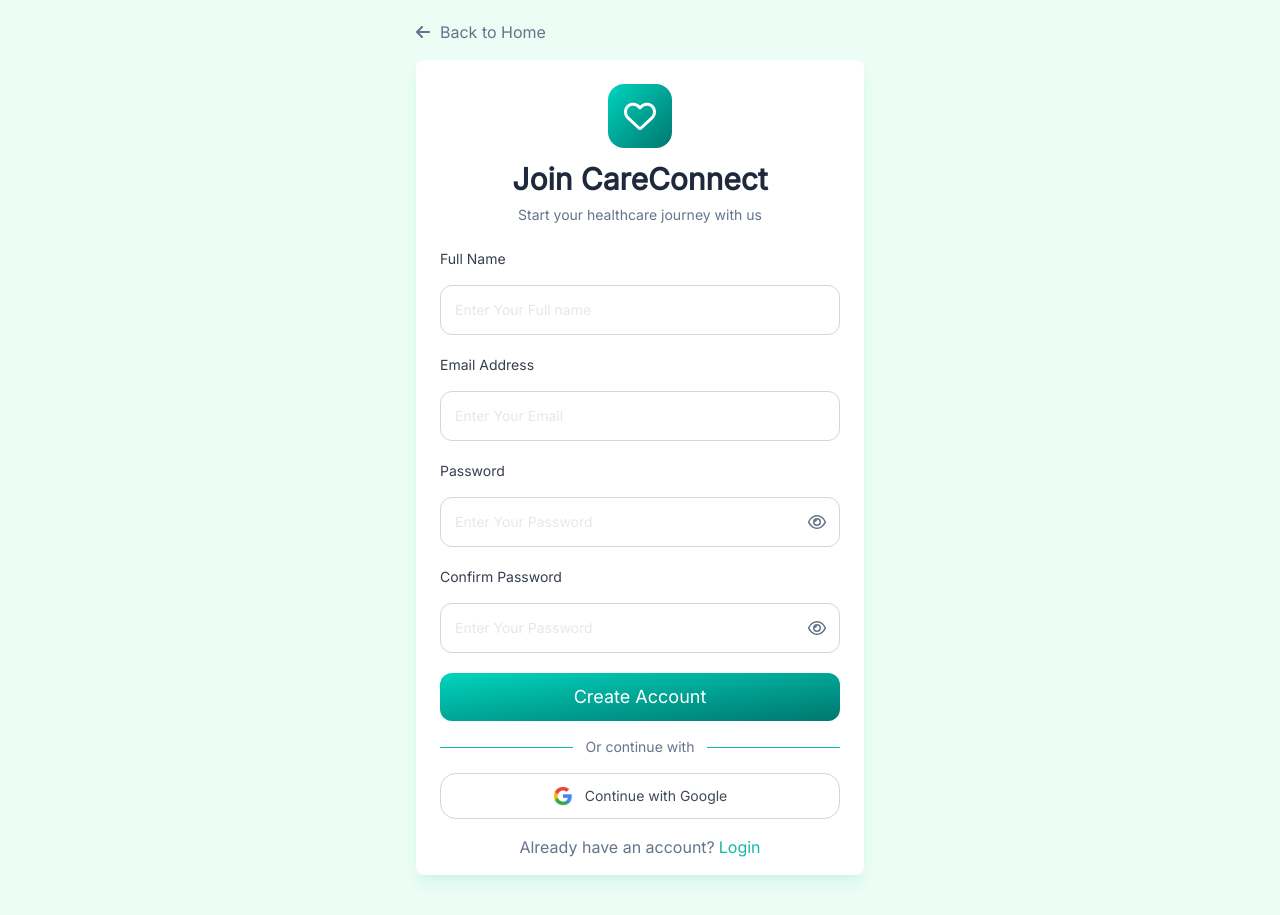
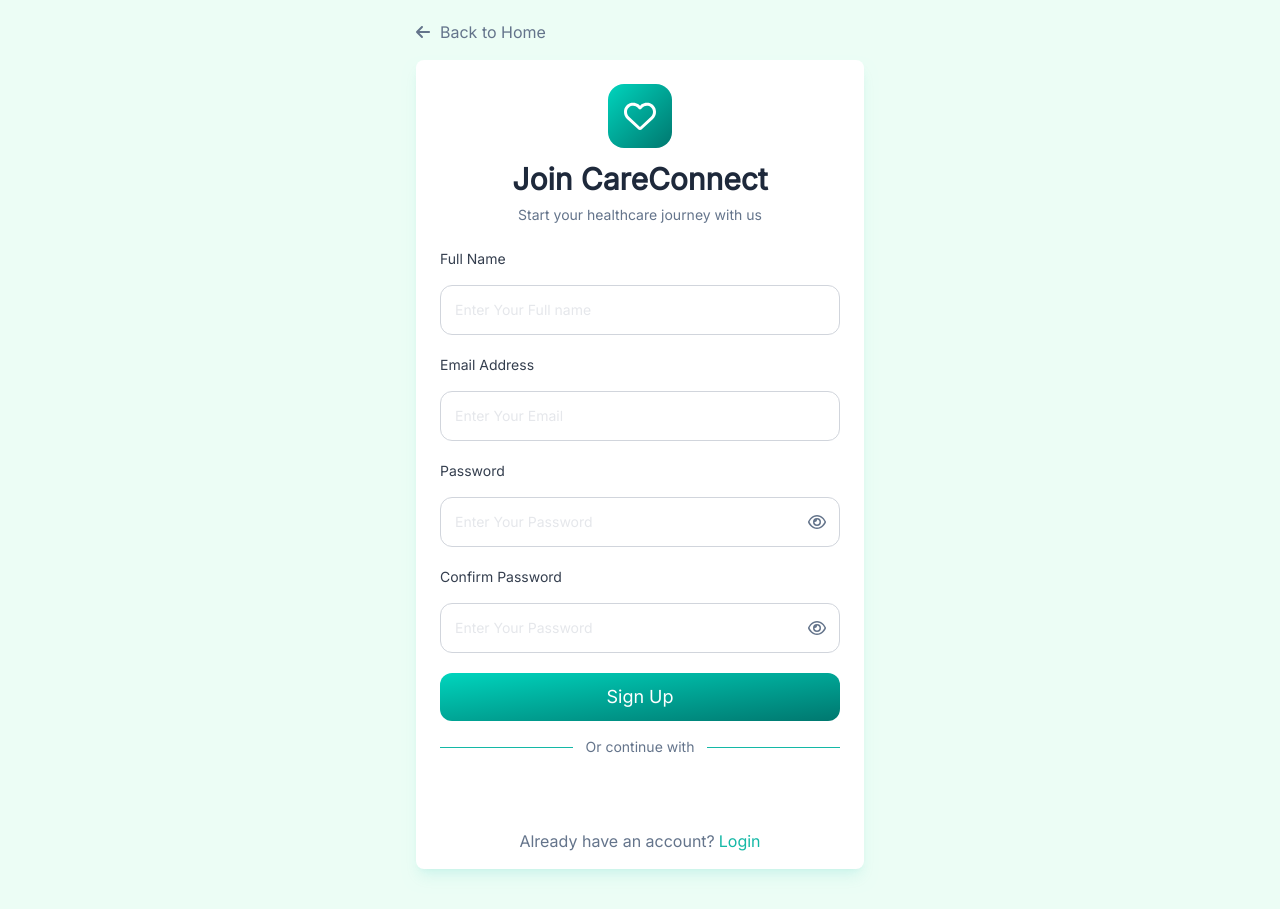
Before and after one commit to shamilEllikkal/healthConnect-frontend, a React (Vite) app: page /signup in a window 1280 px wide. Built offline with nearby package versions, Linux system fonts and the light colour scheme.

Commit message:
google auth setted

```diff
--- a/package.json
+++ b/package.json
@@ -20,9 +20,12 @@
     "@fortawesome/react-fontawesome": "^0.2.2",
     "@hookform/resolvers": "^5.1.1",
     "@mui/material": "^7.2.0",
+    "@react-oauth/google": "^0.12.2",
     "@tailwindcss/vite": "^4.1.11",
     "axios": "^1.10.0",
+    "better-auth": "^1.3.2",
     "chroma-js": "^3.1.2",
+    "jwt-decode": "^4.0.0",
     "lucide-react": "^0.525.0",
     "react": "^19.1.0",
     "react-dom": "^19.1.0",
--- a/src/components/UserSettings.jsx
+++ b/src/components/UserSettings.jsx
@@ -1,8 +1,11 @@
-import React from 'react';
 
 const UserSettings = () => {
+
   return (
-   <div></div>
+   <div className='pl-70 bg-bg w-full min-h-dvh'><h1>
+   Coming soon....
+    </h1>
+    </div>
   );
 };
 
--- a/src/main.jsx
+++ b/src/main.jsx
@@ -4,11 +4,14 @@
 import './App.css'
 import App from './App.jsx'
 import './fontawesome.js'
+import { GoogleOAuthProvider } from '@react-oauth/google'
 
 createRoot(document.getElementById('root')).render(
   <StrictMode>
+    <GoogleOAuthProvider clientId='83208994512-qudtv69fgtnd1fejds5a6p5lpskmikuo.apps.googleusercontent.com'>
     <BrowserRouter>
       <App />
     </BrowserRouter>
+    </GoogleOAuthProvider>
   </StrictMode>,
 )
--- a/src/pages/Login.jsx
+++ b/src/pages/Login.jsx
@@ -8,10 +8,13 @@
 import { useForm } from "react-hook-form";
 import { yupResolver } from "@hookform/resolvers/yup";
 import * as yup from "yup";
-import React, { useState } from "react";
+import React, { useEffect, useState } from "react";
 import { Link, useNavigate } from "react-router-dom";
 import axios from "../axiosInstance";
 import toast from "react-hot-toast";
+import { GoogleLogin } from '@react-oauth/google';
+import {jwtDecode} from "jwt-decode";
+
 
 const schema = yup.object().shape({
   email: yup.string().email("*Invalid email").required("*Email is required"),
@@ -23,7 +26,7 @@
 
 const Login = () => {
 
-  const [authLoading,setAuthLoading] = useState(false)
+  const [authLoading,setAuthLoading] = useState(false);
 
   const {
     register,
@@ -36,9 +39,31 @@
 
   const navigate = useNavigate();
 
+  const onGoogleSubmit = async(data)=>{
+    console.log(data)
+    const {email,sub} = data;
+    const value = {email:email,password:sub}
+  await axios.post("/auth/login",value).then((res)=>{
+     localStorage.setItem("token", res.data.accessToken);
+      localStorage.setItem("user", JSON.stringify(res.data.user));
+       if( res.data.user.role=== "admin"){
+      navigate("/admin")
+    }else{
+      navigate("/dashboard/bookappointment");}
+      toast.success("Logined successfully.");
+    }).catch((err)=>{
+      console.log(err.response.data)
+      toast.error("User not Found")
+  })
+  }
+
+  useEffect(()=>{
+
+  })
+
   const onSubmit = async (data) => {
     setAuthLoading(true)
- await axios.post("/auth/login", data).then((res) => {
+ await axios.post("/auth/login", data  ).then((res) => {
       localStorage.setItem("token", res.data.accessToken);
       localStorage.setItem("user", JSON.stringify(res.data.user));
     if( res.data.user.role=== "admin"){
@@ -153,7 +178,7 @@
             </div>
 
             <button className=" flex items-center justify-center text-[18px] h-[48px] w-full text-white bg-gradient-to-br from-teal-400 to-teal-700 font-medium text-lg  py-2 px-4 rounded-xl hover:shadow-lg transition  duration-300 ease-in-out ">
-             {authLoading ? (<div className="w-7 h-7 border-4 border-white border-t-teal-600 rounded-full animate-spin"></div>) : ("Sign Up")}
+             {authLoading ? (<div className="w-7 h-7 border-4 border-white border-t-teal-600 rounded-full animate-spin"></div>) : ("Sign In")}
             </button>
           </form>
         </div>
@@ -166,12 +191,21 @@
             <div className="bg-teal h-[1px] w-[33.33333%] "></div>
           </div>
           <div className="  ">
-            <button className="flex items-center justify-center w-full border-gray-300 border-1 p-3 rounded-2xl hover:shadow">
+            {/* <button className="flex items-center justify-center w-full border-gray-300 border-1 p-3 rounded-2xl hover:shadow">
               <img src="/google.webp" alt="" className="w-5 h-5 mr-3 " />
               <h3 className="text-text/85 text-sm font-medium  ">
                 Continue with Google
               </h3>
-            </button>
+            </button> */}
+            <GoogleLogin
+  onSuccess={credentialResponse => {
+    const decoded = jwtDecode(credentialResponse.credential)
+   onGoogleSubmit(decoded)
+  }}
+  onError={() => {
+    console.log('Login Failed');
+  }}
+/>
           </div>
           <div className="flex items-center justify-center gap-1 p-4">
             <h3 className="text-text-muted text-base ">
--- a/src/pages/Signup.jsx
+++ b/src/pages/Signup.jsx
@@ -10,10 +10,11 @@
 import { yupResolver } from "@hookform/resolvers/yup";
 import * as yup from "yup";
 import { useState } from "react";
-import { Link, Links ,useNavigate } from "react-router-dom";
+import { Link, Links, useNavigate } from "react-router-dom";
 import axios from "../axiosInstance.js";
-import toast from 'react-hot-toast';
-
+import toast from "react-hot-toast";
+import { jwtDecode } from "jwt-decode";
+import { GoogleLogin } from "@react-oauth/google";
 
 const schema = yup.object().shape({
   name: yup
@@ -33,9 +34,36 @@
     .oneOf([yup.ref("password")], "Passwords must match"),
 });
 
+const Signup = () => {
+  const onGoogleSubmit = async (data) => {
+   setAuthLoading(true);
+    const { name, email, sub } = data;
+    const value = {
+      name: name,
+      email: email,
+      password: sub,
+    };
+    await axios
+      .post("/auth/register", value)
+      .then((res) => {
+        console.log(res.data);
+        localStorage.setItem("token", res.data.accessToken);
+        localStorage.setItem("user", JSON.stringify(res.data.user));
 
-const Login = () => {
+        navigate("/login");
+      })
+      .catch((err) => {
+        console.log(err.response.data.message);
 
+        toast.error("Error Occured");
+        console.log("an error occured", err);
+      });
+
+    reset(); // Clear form
+     setAuthLoading(false);
+  };
+
+  const [authLoading, setAuthLoading] = useState(false);
 
   const {
     register,
@@ -46,35 +74,38 @@
     resolver: yupResolver(schema),
   });
 
-    const navigate = useNavigate();
+  const navigate = useNavigate();
 
-  const onSubmit = (value) => {
-    const {name,email,password} = value ;
-   const data = {
-    name:name,
-    email:email,
-    password:password
-   }
-    axios.post('/auth/register',data).then((res)=>{
-      console.log(res.data)
-      localStorage.setItem("token",res.data.accessToken)
-      localStorage.setItem("user",JSON.stringify(res.data.user))
+  const onSubmit = async (value) => {
+    setAuthLoading(true);
+    const { name, email, password } = value;
+    const data = {
+      name: name,
+      email: email,
+      password: password,
+    };
+    await axios
+      .post("/auth/register", data)
+      .then((res) => {
+        console.log(res.data);
+        localStorage.setItem("token", res.data.accessToken);
+        localStorage.setItem("user", JSON.stringify(res.data.user));
 
-       navigate("/login")
-    }).catch((err)=>{
-console.log(err.response.data.message)
+        navigate("/login");
+      })
+      .catch((err) => {
+        console.log(err.response.data.message);
 
-      toast.error("Error Occured")
-console.log("an error occured" , err)
-    })
-
+        toast.error("Error Occured");
+        console.log("an error occured", err);
+      });
 
     reset(); // Clear form
+     setAuthLoading(false);
   };
 
   const [showPassword, setShowPassword] = useState(false);
   const [showConfirm, setShowConfirm] = useState(false);
-
 
   return (
     <div className=" w-full flex flex-col items-center gap-4 bg-[rgb(236,253,245)] min-h-dvh pb-10 justify-center max-sm:px-6 font-font ">
@@ -197,8 +228,12 @@
               </p>
             </div>
             <div className="py-4">
-              <button className=" text-[18px] h-[48px] w-full text-white bg-gradient-to-br from-teal-400 to-teal-700 font-medium text-lg  py-2 px-4 rounded-xl hover:shadow-lg transition  duration-300 ease-in-out ">
-                Create Account
+              <button className=" text-[18px] h-[48px] w-full text-white bg-gradient-to-br from-teal-400 to-teal-700 font-medium text-lg  py-2 px-4 rounded-xl hover:shadow-lg transition justify-center items-center flex duration-300 ease-in-out ">
+                {authLoading ? (
+                  <div className="w-7 h-7 border-4 border-white border-t-teal-600 rounded-full animate-spin"></div>
+                ) : (
+                  "Sign Up"
+                )}
               </button>
             </div>
           </form>
@@ -212,18 +247,30 @@
             <div className="bg-teal h-[1px] w-[33.33333%] "></div>
           </div>
           <div className="  ">
-            <button className="flex items-center justify-center w-full border-gray-300 border-1 p-3 rounded-2xl hover:shadow">
+            {/* <button className="flex items-center justify-center w-full border-gray-300 border-1 p-3 rounded-2xl hover:shadow">
               <img src="/google.webp" alt="" className="w-5 h-5 mr-3 " />
               <h3 className="text-text/85 text-sm font-medium  ">
                 Continue with Google
               </h3>
-            </button>
+            </button> */}
+            <GoogleLogin
+              onSuccess={(credentialResponse) => {
+                const decoded = jwtDecode(credentialResponse.credential);
+                onGoogleSubmit(decoded);
+              }}
+              onError={() => {
+                console.log("Login Failed");
+              }}
+            />
           </div>
           <div className="flex items-center justify-center gap-1 p-4">
             <h3 className="text-text-muted text-base ">
               Already have an account?
             </h3>
-            <Link className="text-teal text-base  hover:text-teal-700 transition duration-200 ease-in-out " to={"/login"}>
+            <Link
+              className="text-teal text-base  hover:text-teal-700 transition duration-200 ease-in-out "
+              to={"/login"}
+            >
               Login
             </Link>
           </div>
@@ -233,4 +280,4 @@
   );
 };
 
-export default Login;
+export default Signup;
```
Also changed, not shown: 2 other files (tests, documents, lock files or other folders).
